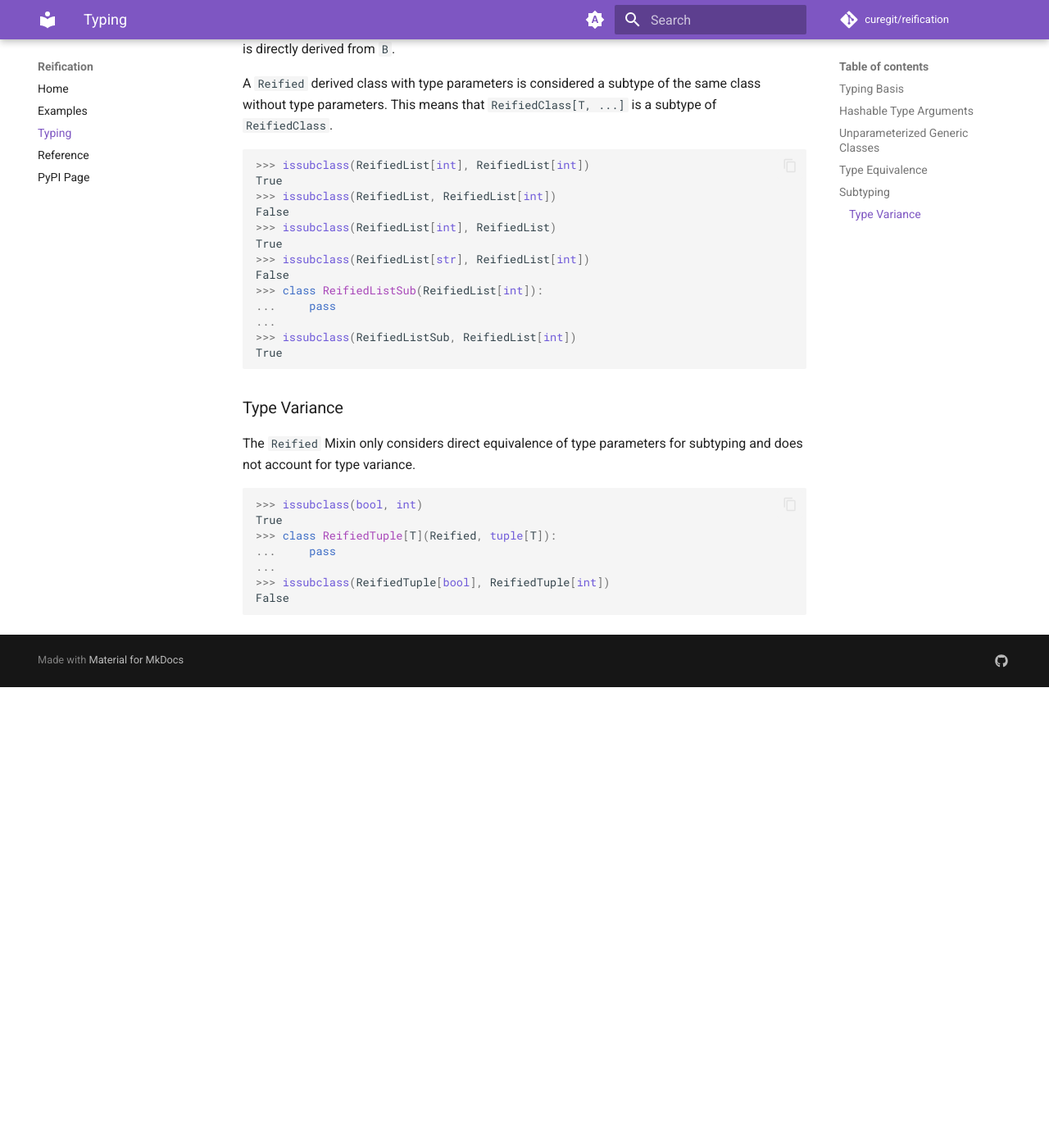
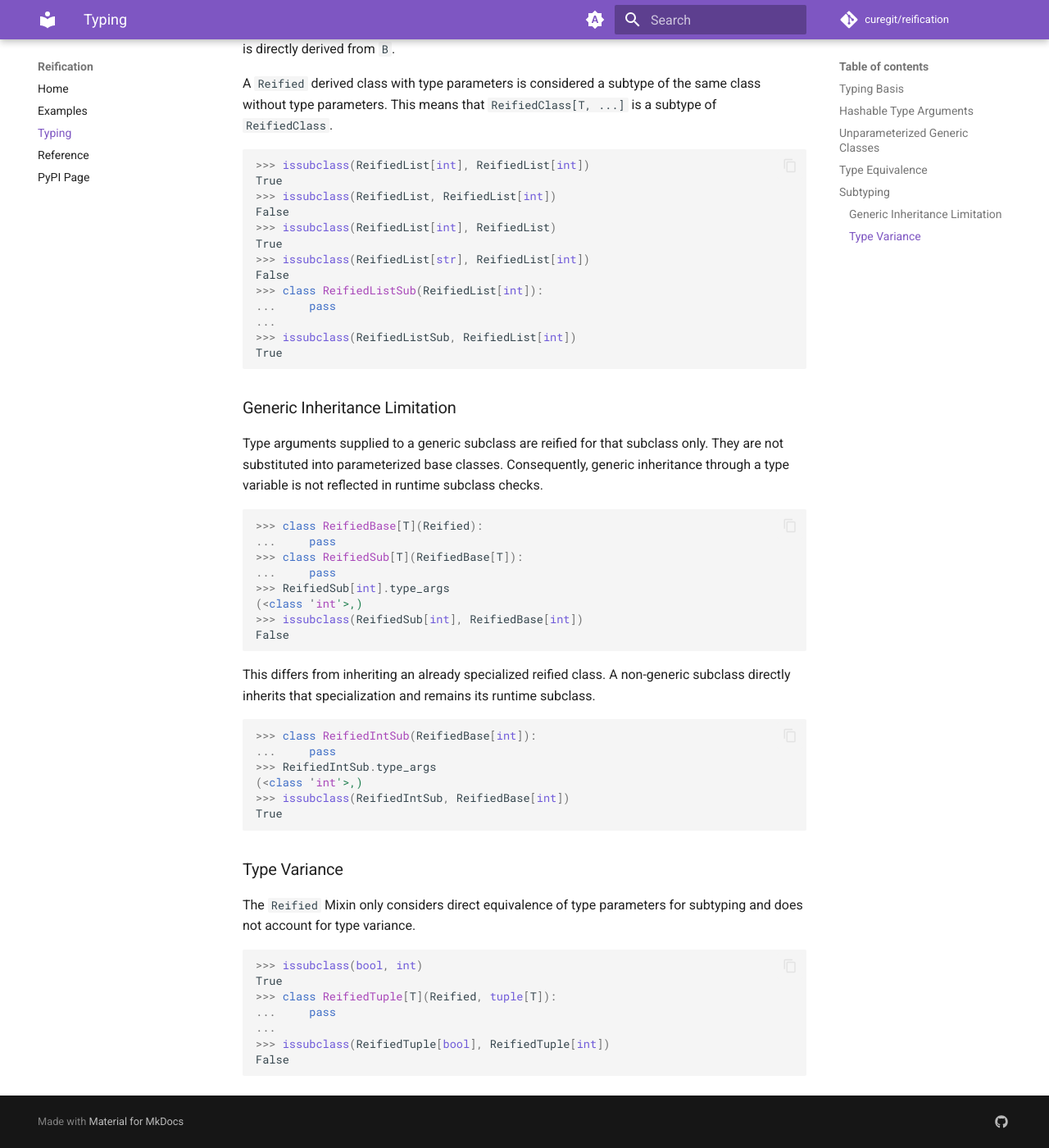
Before and after one commit to curegit/reification, an MkDocs documentation site: the page built from docs/typing.md, in a window 1280 px wide and 1400 px high, scrolled down 2391 px. Shown: the whole window at 82% size. Built offline with MkDocs 1.6.1 and Material for MkDocs 9.7.7, drawn with Linux system fonts in a browser that asks for light colours; comment, search, counter and statistics services are not loaded; before the commit the page ends 3229 px from its top, so only the background shows below that.

Commit message:
Add Generic Inheritance Limitation section

````diff
--- a/docs/typing.md
+++ b/docs/typing.md
@@ -123,6 +123,35 @@ False
 True
 ```
 
+### Generic Inheritance Limitation
+
+Type arguments supplied to a generic subclass are reified for that subclass only.
+They are not substituted into parameterized base classes.
+Consequently, generic inheritance through a type variable is not reflected in runtime subclass checks.
+
+```py
+>>> class ReifiedBase[T](Reified):
+...     pass
+>>> class ReifiedSub[T](ReifiedBase[T]):
+...     pass
+>>> ReifiedSub[int].type_args
+(<class 'int'>,)
+>>> issubclass(ReifiedSub[int], ReifiedBase[int])
+False
+```
+
+This differs from inheriting an already specialized reified class.
+A non-generic subclass directly inherits that specialization and remains its runtime subclass.
+
+```py
+>>> class ReifiedIntSub(ReifiedBase[int]):
+...     pass
+>>> ReifiedIntSub.type_args
+(<class 'int'>,)
+>>> issubclass(ReifiedIntSub, ReifiedBase[int])
+True
+```
+
 ### Type Variance
 
 The `Reified` Mixin only considers direct equivalence of type parameters for subtyping and does not account for type variance.
````
